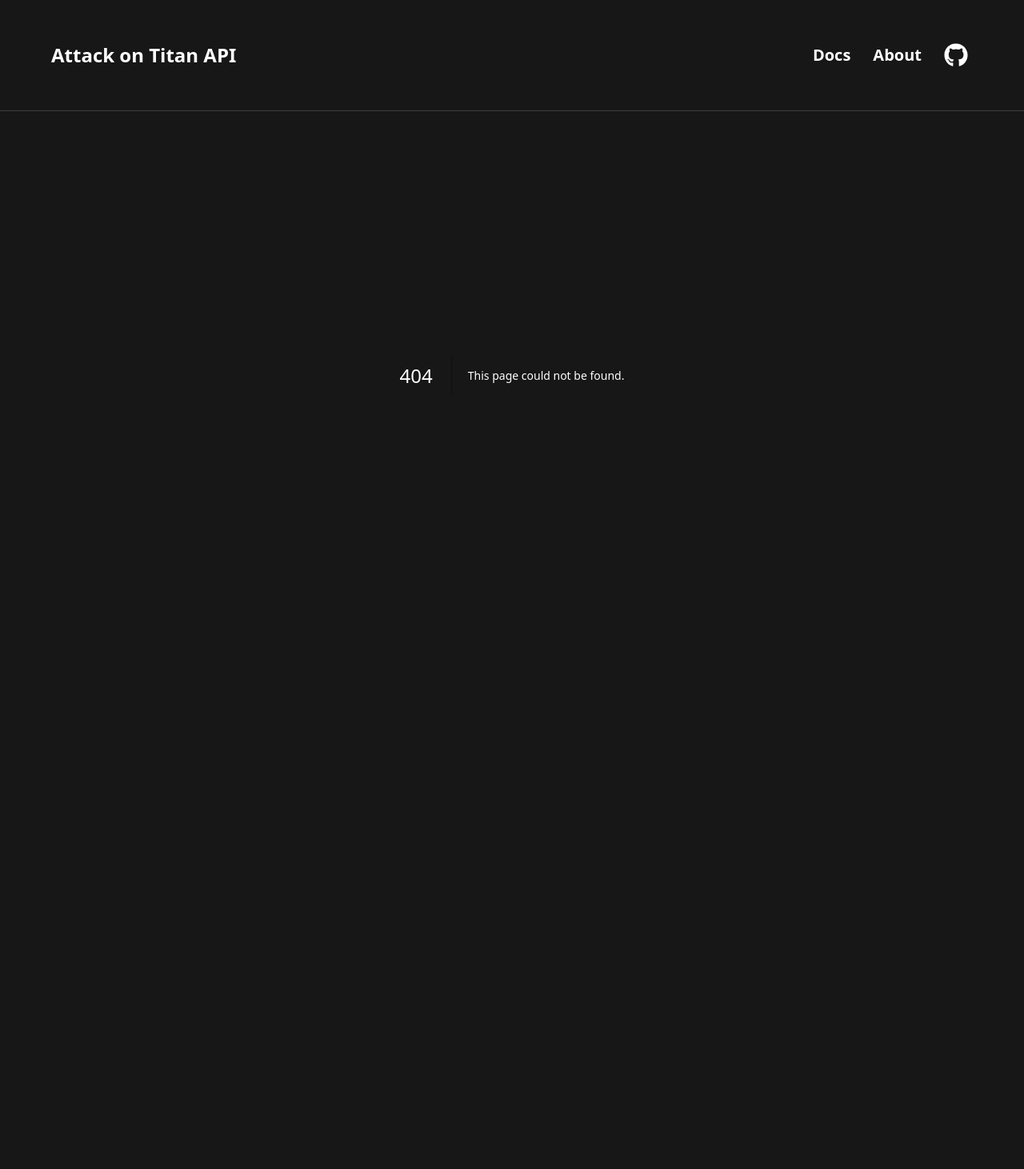
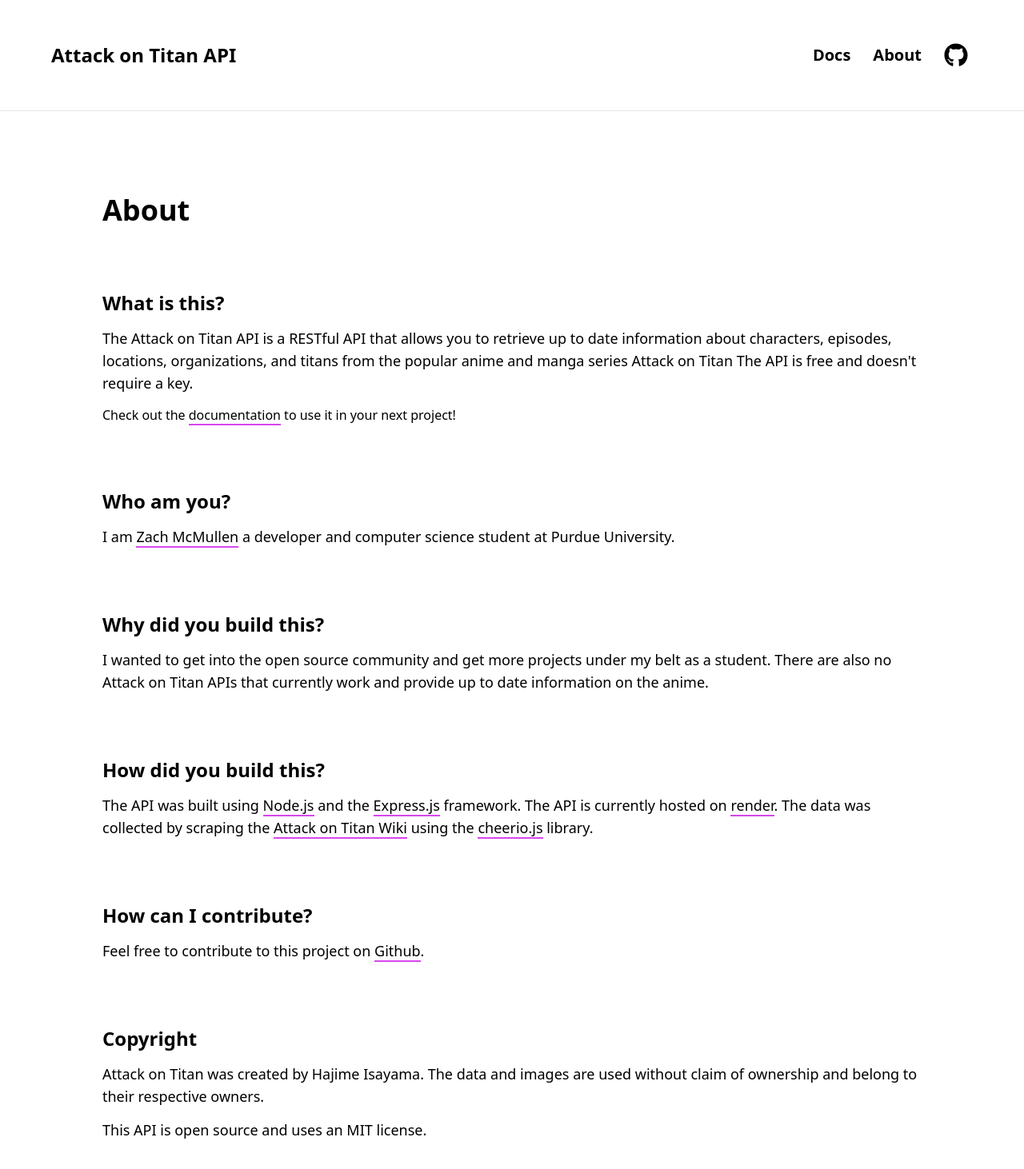
Before and after one commit to ZachMcM/attack-on-titan-api-site, a Next.js app: page /about in a window 1280 px wide. Before the commit this address had no page. Shown: the top 1462 px of the page at 80% size. Before the commit the page ends 800 px from the top, so only its background shows below. Built offline with nearby package versions, Linux system fonts and the light colour scheme.

Commit message:
changing footer, dark mode, and about pg

```diff
--- /dev/null
+++ b/app/about/page.tsx
@@ -0,0 +1,35 @@
+import Link from "next/link";
+
+export default function About() {
+    return (
+        <div className="p-8 md:py-16 md:px-20 lg:px-32 flex flex-col">
+            <h1 className="text-4xl font-bold py-10">About</h1>
+            <div className="space-y-3.5 flex flex-col py-10">
+                <h4 className="font-bold text-2xl">What is this?</h4>
+                <p className="text-lg">The Attack on Titan API is a RESTful API that allows you to retrieve up to date information about characters, episodes, locations, organizations, and titans from the popular anime and manga series Attack on Titan The API is free and doesn't require a key.</p>
+                <p>Check out the <Link href="/docs" className="border-b-2 hover:border-0 hover:text-fuchsia-500 border-fuchsia-500">documentation</Link> to use it in your next project!</p>
+            </div>
+            <div className="space-y-3.5 flex flex-col py-10">
+                <h4 className="font-bold text-2xl">Who am you?</h4>
+                <p className="text-lg">I am <Link href="/docs" className="border-b-2 hover:border-0 hover:text-fuchsia-500 border-fuchsia-500">Zach McMullen</Link> a developer and computer science student at Purdue University.</p>
+            </div>
+            <div className="flex flex-col space-y-3.5 py-10">
+                <h4 className="font-bold text-2xl">Why did you build this?</h4>
+                <p className="text-lg">I wanted to get into the open source community and get more projects under my belt as a student. There are also no Attack on Titan APIs that currently work and provide up to date information on the anime.</p>
+            </div>
+            <div className="flex flex-col space-y-3.5 py-10">
+                <h4 className="font-bold text-2xl">How did you build this?</h4>
+                <p className="text-lg">The API was built using <a href="https://nodejs.org" className="border-b-2 hover:border-0 hover:text-fuchsia-500 border-fuchsia-500">Node.js</a> and the <a href="https://expressjs.com" className="border-b-2 hover:border-0 hover:text-fuchsia-500 border-fuchsia-500">Express.js</a> framework. The API is currently hosted on <a href="https://render.com" className="text-lg  border-b-2 hover:border-0 hover:text-fuchsia-500 border-fuchsia-500">render</a>. The data was collected by scraping the <a href="https://attackontitan.fandom.com/wiki/Attack_on_Titan_Wiki" className="text-lg  border-b-2 hover:border-0 hover:text-fuchsia-500 border-fuchsia-500">Attack on Titan Wiki</a> using the <a href="https://cheerio.js.org/" className="border-b-2 hover:border-0 hover:text-fuchsia-500 border-fuchsia-500">cheerio.js</a> library.</p>
+            </div>
+            <div className="flex flex-col space-y-3.5 py-10">
+                <h4 className="font-bold text-2xl">How can I contribute?</h4>
+                <p className="text-lg">Feel free to contribute to this project on <a href="https://github.com/ZachMcM/attack-on-titan-api" className="border-b-2 hover:border-0 hover:text-fuchsia-500 border-fuchsia-500">Github</a>.</p>
+            </div>
+            <div className="flex flex-col space-y-3.5 py-10">
+                <h4 className="font-bold text-2xl">Copyright</h4>
+                <p className="text-lg">Attack on Titan was created by Hajime Isayama. The data and images are used without claim of ownership and belong to their respective owners.</p>
+                <p className="text-lg">This API is open source and uses an MIT license.</p>
+            </div>
+        </div>
+    )
+}
--- /dev/null
+++ b/app/components/Footer.tsx
@@ -0,0 +1,14 @@
+import { FaGithub } from "react-icons/fa"
+import { BiCode } from "react-icons/bi"
+
+export default function Footer() {
+    return (
+        <footer className="flex justify-between pt-10 mt-20 border-t">
+            <div className="flex space-x-1 items-center">
+                <BiCode className="text-xl"/>
+                <p>by <a href="https://github.com/ZachMcM" className="border-b-2 hover:border-0 hover:text-fuchsia-500 border-fuchsia-500">Zach McMullen</a></p>
+            </div>
+        <a href="https://github.com/ZachMcM/attack-on-titan-api" className="hover:text-fuchsia-500 flex space-x-3 items-center"><FaGithub className="text-3xl"/></a>
+    </footer>
+    )
+}
--- a/app/components/InlineCode.tsx
+++ b/app/components/InlineCode.tsx
@@ -1,5 +1,5 @@
 export default function InlineCode(props: any) {
     return (
-        <span className="bg-[#272822] py-1.5 px-2.5 font-mono rounded-md text-sm">{props.children}</span>
+        <span className="bg-[#272822] py-1.5 px-2.5 font-mono rounded-md text-sm text-white">{props.children}</span>
     )
 }
--- a/app/components/Navbar.tsx
+++ b/app/components/Navbar.tsx
@@ -4,12 +4,12 @@
 
 export default function Navbar() {
     return (
-        <nav className="flex justify-between items-center px-4 py-6 md:py-10 md:px-14 border-b border-neutral-700">
+        <nav className="flex justify-between items-center px-4 py-6 md:py-10 md:px-14 border-b">
             <Link href="/" className="md:text-2xl font-bold p-2 hover:text-fuchsia-500">Attack on Titan API</Link>
             <div className="flex items-center font-bold md:text-xl">
                 <Link href="/docs" className="hover:text-fuchsia-500 p-2 md:p-3.5 rounded-md">Docs</Link>
                 <Link href="/about" className="hover:text-fuchsia-500 p-2 md:p-3.5 rounded-md">About</Link>
-                <a href="https://github.com/ZachMcM/attack-on-titan-api" className="hover:bg-neutral-800 p-2 md:p-3.5 rounded-md">
+                <a href="https://github.com/ZachMcM/attack-on-titan-api" className="hover:text-fuchsia-500 p-2 md:p-3.5 rounded-md">
                     <FaGithub className="text-xl md:text-3xl"/>
                 </a>
             </div>
--- a/app/components/Schema.tsx
+++ b/app/components/Schema.tsx
@@ -5,7 +5,7 @@
     return (
         <table className="text-lg max-w-prose">
                     <thead>
-                        <tr className="text-left border-b border-neutral-700">
+                        <tr className="text-left border-b">
                             <th className="font-semibold py-4">Key</th>
                             <th className="font-semibold">Type</th>
                             <th className="font-semibold">Description</th>
@@ -15,7 +15,7 @@
                         {
                             schema.map((schema: SchemaData) => {
                                 return (
-                                    <tr className="border-b border-neutral-700" key={Math.floor(Math.random() * 1000)}>
+                                    <tr className="border-b" key={Math.floor(Math.random() * 1000)}>
                                         <td className="py-4">{schema.key}</td>
                                         <td className="py-4">{schema.type}</td>
                                         <td className="py-4">{schema.desc}</td>
--- a/app/components/Sidebar.tsx
+++ b/app/components/Sidebar.tsx
@@ -8,7 +8,7 @@
 
 export default function Sidebar() {
     return (
-        <div className="hidden border-r border-neutral-700 md:w-1/4 lg:w-1/5 p-10 md:flex flex-col space-y-10 overflow-y-auto">
+        <div className="hidden border-r md:w-1/4 lg:w-1/5 p-10 md:flex flex-col space-y-10 overflow-y-auto">
             <div className="flex flex-col space-y-2.5">
                 <a href="#intro" className="text-2xl font-semibold hover:text-fuchsia-500">Introduction</a>
                 <a href="#rest" className="text-lg hover:text-fuchsia-500">REST</a>
--- a/app/docs/page.tsx
+++ b/app/docs/page.tsx
@@ -44,7 +44,7 @@
 
 import ResourceDocs from "../components/ResourceDocs"
 
-import { FaPencilAlt } from "react-icons/fa"
+import Footer from "../components/Footer";
 
 export default function Docs() {
     return (
@@ -150,13 +150,7 @@
                 sampleIds={[1, 3]}
                 sampleFilter={"/titans?allegiance=marley"}
             />
-            <footer className="flex justify-between pt-10 mt-20 border-t border-neutral-700">
-                <p>Released under MIT License.</p>
-                <a  href="https://github.com/ZachMcM/attack-on-titan-api-site" className="hover:text-fuchsia-500 flex space-x-3 items-center">
-                    <FaPencilAlt/>
-                    <p>Edit this page</p>
-                </a>
-            </footer>
+            <Footer/>
         </div>
     )
 }
--- a/app/layout.tsx
+++ b/app/layout.tsx
@@ -14,7 +14,7 @@
 }) {
   return (
     <html lang="en">
-      <body className='flex flex-col h-screen bg-neutral-900 text-white'>
+      <body className='flex flex-col h-screen'>
         <Navbar/>
         {children}
       </body>
```
